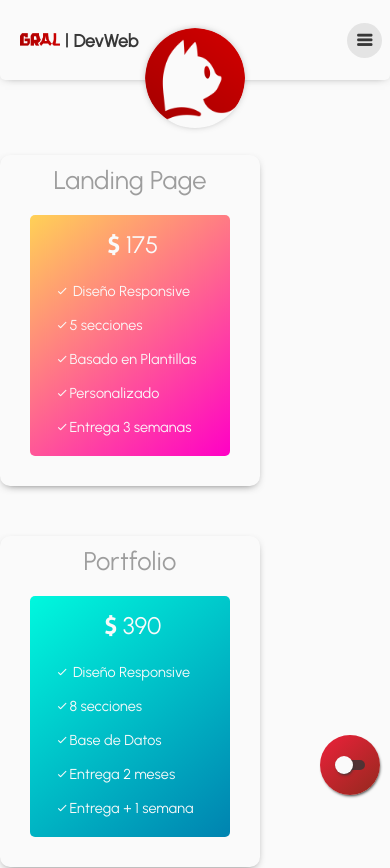
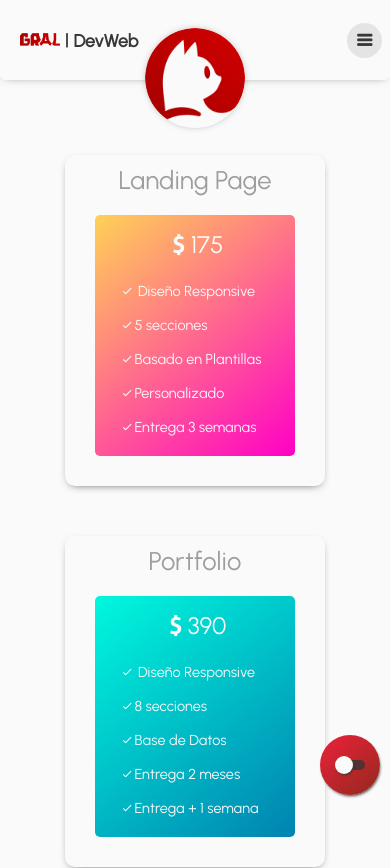
Before and after one commit to gralweb/gralweb, a React (Create React App) app: page /services in a window 390 px wide. Shown: the top 868 px of the page. Built offline with nearby package versions, Linux system fonts and the light colour scheme.

Commit message:
fix(cards-style): ajustando responsive las cards - centrando en vista movil

```diff
--- a/src/dependencias/Gralweb.css
+++ b/src/dependencias/Gralweb.css
@@ -1324,6 +1324,10 @@ body.zoom {
 }
 
 @media screen and (max-width: 520px) {
+    .app-main-cont {
+        justify-content: space-around;
+    }
+
     .app-zoom-foto {
         max-height: calc(100vh - 10px);
         max-width: calc(100vw - 10px);
```
